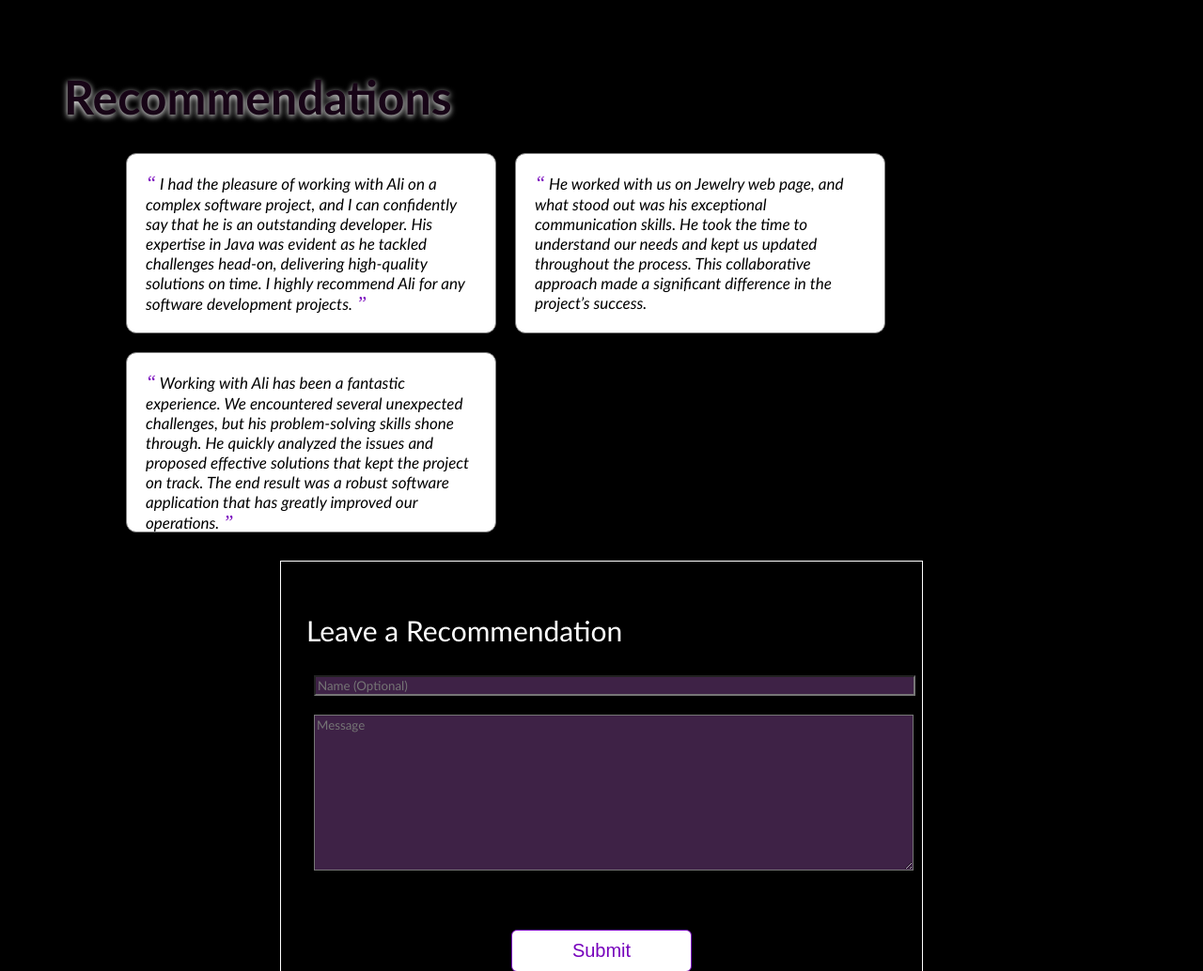
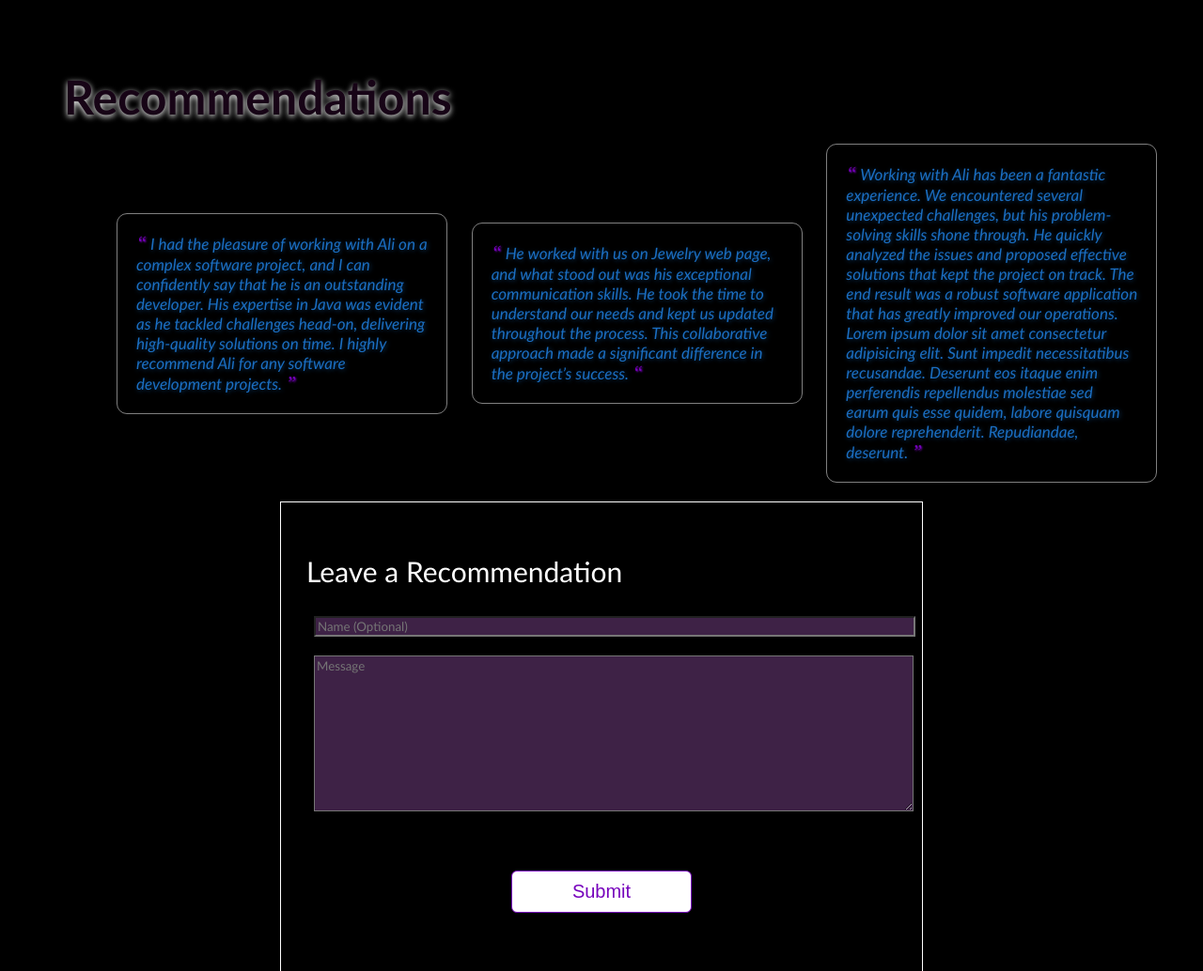
Before and after one commit to AliVillalobos/my-portafolio, a plain HTML site: page index.html in a window 1280 px wide. Shown: the part 1766-2800 px from the top of the page at 94% size. Drawn offline with Linux system fonts and the light colour scheme.

Commit message:
Actualización y acomodo de los cuadros de la seccion de recomendaciones

```diff
--- a/index.html
+++ b/index.html
@@ -199,10 +199,12 @@
         <div class="recommendation">
           <span>&#8220;</span>
           He worked with us on Jewelry web page, and what stood out was his exceptional communication skills. He took the time to understand our needs and kept us updated throughout the process. This collaborative approach made a significant difference in the project’s success.
+          <span>&#8220;</span>
+
         </div>
         <div class="recommendation">
           <span>&#8220;</span>
-          Working with Ali has been a fantastic experience. We encountered several unexpected challenges, but his problem-solving skills shone through. He quickly analyzed the issues and proposed effective solutions that kept the project on track. The end result was a robust software application that has greatly improved our operations.
+          Working with Ali has been a fantastic experience. We encountered several unexpected challenges, but his problem-solving skills shone through. He quickly analyzed the issues and proposed effective solutions that kept the project on track. The end result was a robust software application that has greatly improved our operations. Lorem ipsum dolor sit amet consectetur adipisicing elit. Sunt impedit necessitatibus recusandae. Deserunt eos itaque enim perferendis repellendus molestiae sed earum quis esse quidem, labore quisquam dolore reprehenderit. Repudiandae, deserunt.
           <span>&#8221;</span>
         </div>
       </div>
--- a/style.css
+++ b/style.css
@@ -6,7 +6,7 @@ body {
 /* Navigation Bar */
 
 #home {
-  background-color:  black;
+  background-color:  transparent;
   padding: 20px;
   margin: 0;
   border: 2px solid #67ff6b;
@@ -130,10 +130,10 @@ h2 {
 
 #about-me p {
   font-size: 25px;
-  color: rgb(27, 111, 195);
   margin-top: -1cm;
   text-align: justify;
   text-shadow: 1px 1px 5px rgba(27, 111, 195, .5);
+  color: rgb(27, 111, 195);
 }
 
 .profile_image {
@@ -287,34 +287,37 @@ h2 {
 
 /* Recommendations */
 
-.all_recommendations {
-  display: flex;
+#all_recommendations {
+  display: grid;
   align-items: center;
   margin-left: 1in;
-  flex-direction: row;
-  flex-flow: wrap;
+  grid-template-columns:  repeat(3, 1fr);
+  gap: 5px;
   padding: 20px;
+  box-sizing: content-box;
 }
 
 .recommendation {
+  box-sizing: border-box;
   font-style: italic;
   text-align: left;
   width: 22rem;
   padding: 1rem;
-  background-color: #fff;
+  background-color: transparent;
   border-radius: 11px;
-  box-shadow: 0 3px 10px var(--primary-shadow);
+  box-shadow: 1px 3px 10px var(--primary-shadow);
   padding: 20px;
-  margin: 10px;
   border:1px solid gray;
   font-size: 17px;
-  height:150px
+  text-shadow: 1px 1px 5px rgba(27, 111, 195, .5);
+  color: rgb(27, 111, 195);
 }
 
 .recommendation span {
   color: #7600bc;
   font-size: 20px;
   font-family: 'Times New Roman', Times, serif;
+  text-shadow: 1px 1px 2px #7600bc;
 }
 
 /* Scroll to Top Button */
```
